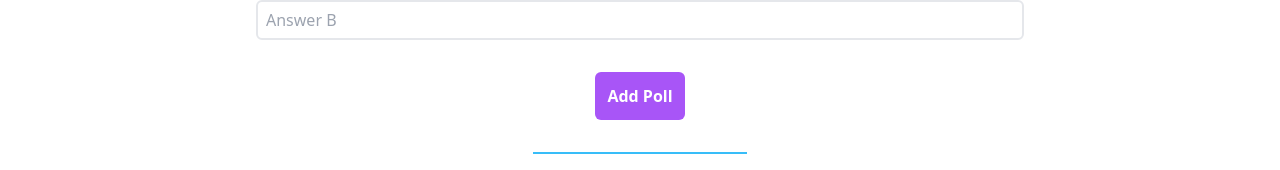
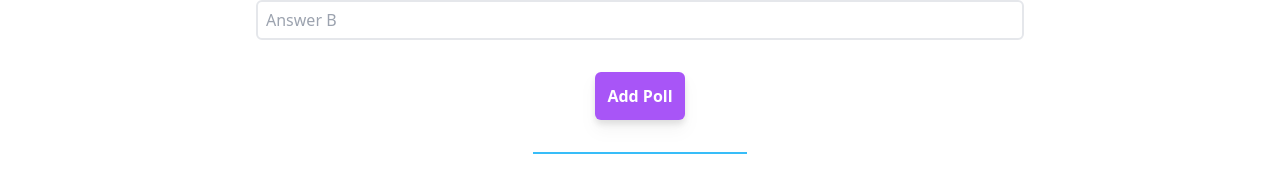
Before and after one commit to ImalKesara/web-poll, a Svelte app: page / in a window 1280 px wide. Both pictures are taken after a click on the item "Add New Polls". Shown: the part 486-656 px from the top of the page. Built offline with nearby package versions, Linux system fonts and the light colour scheme.

Commit message:
set shadows

```diff
--- a/src/Shared/Buttons.svelte
+++ b/src/Shared/Buttons.svelte
@@ -2,10 +2,10 @@
     export let colors = "sky";
 
     const COLORS : string ={
-        "sky" : "bg-sky-500 hover:bg-sky-600 p-3 rounded-md text-white font-bold ease duration-300",
-        "red" : "bg-red-500 hover:bg-red-600 p-3 rounded-md text-white font-bold ease duration-300",
-        "purple" : "bg-purple-500 hover:bg-purple-600 p-3 rounded-md text-white font-bold ease duration-300",
-        "orange" : "bg-orange-500 hover:bg-orange-600 p-3 rounded-md text-white font-bold ease duration-300",
+        "sky" : "bg-sky-500 hover:bg-sky-600 p-3 rounded-md text-white font-bold ease duration-300 drop-shadow-lg",
+        "red" : "bg-red-500 hover:bg-red-600 p-3 rounded-md text-white font-bold ease duration-300 drop-shadow-lg",
+        "purple" : "bg-purple-500 hover:bg-purple-600 p-3 rounded-md text-white font-bold ease duration-300 drop-shadow-lg",
+        "orange" : "bg-orange-500 hover:bg-orange-600 p-3 rounded-md text-white font-bold ease duration-300 drop-shadow-lg",
     }
 
     const getColor  = (color)=>{
```
